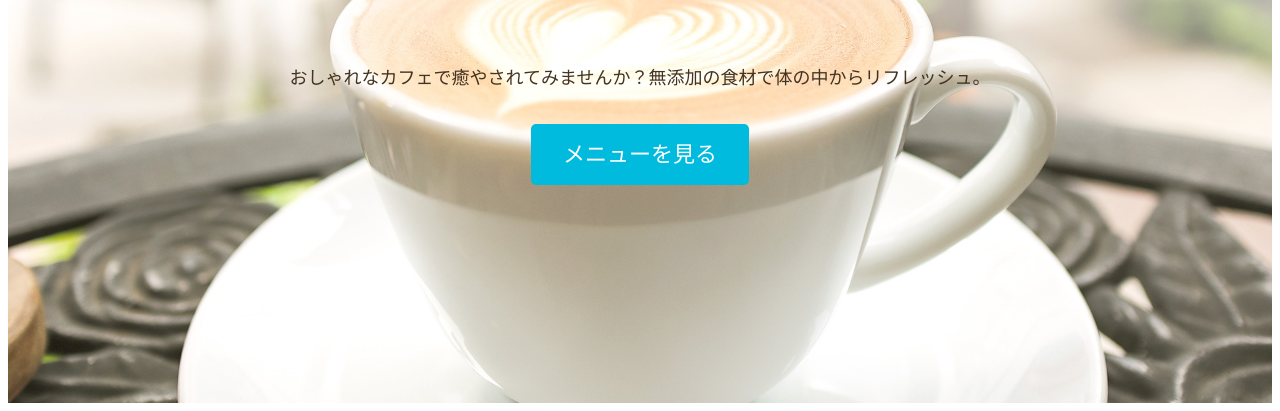
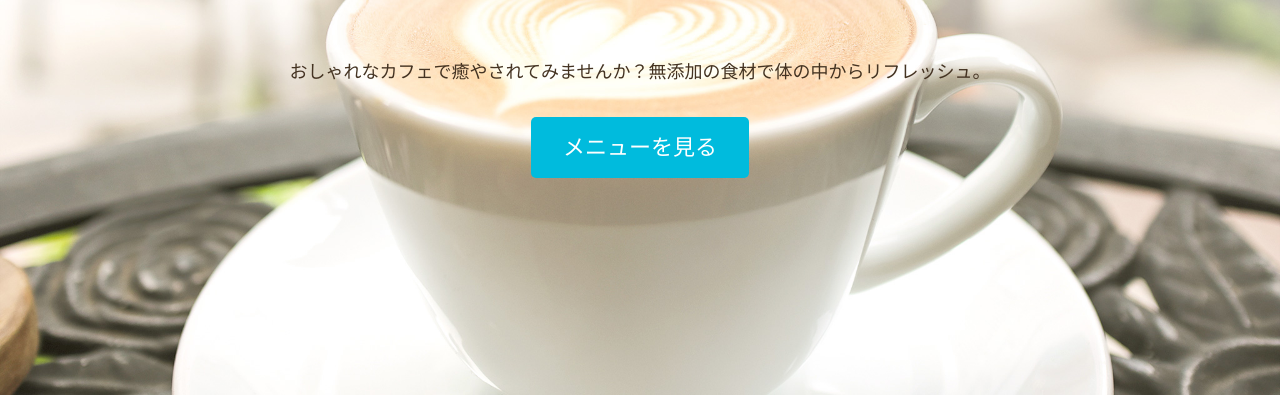
Before and after one commit to masaki1117/-, a plain HTML site: page index.html in a window 1280 px wide. Shown: the part 405-816 px from the top of the page. Drawn offline with Linux system fonts and the light colour scheme; files that its build step writes are made by us from their sources; files whose address does not match are found by name.

Commit message:
Update style.css

```diff
--- a/style.css
+++ b/style.css
@@ -6,6 +6,8 @@ html {
     font-size: 100%;
 }
 body{
+    padding: 0;
+    margin: 0 auto;
     font-family: "Yu Gothic Medium", "游ゴシック Medium", YuGothic, "游ゴシック体", "ヒラギノ角ゴ Pro W3", sans-serif;
     line-height: 1.7;
     color: #432;
```
